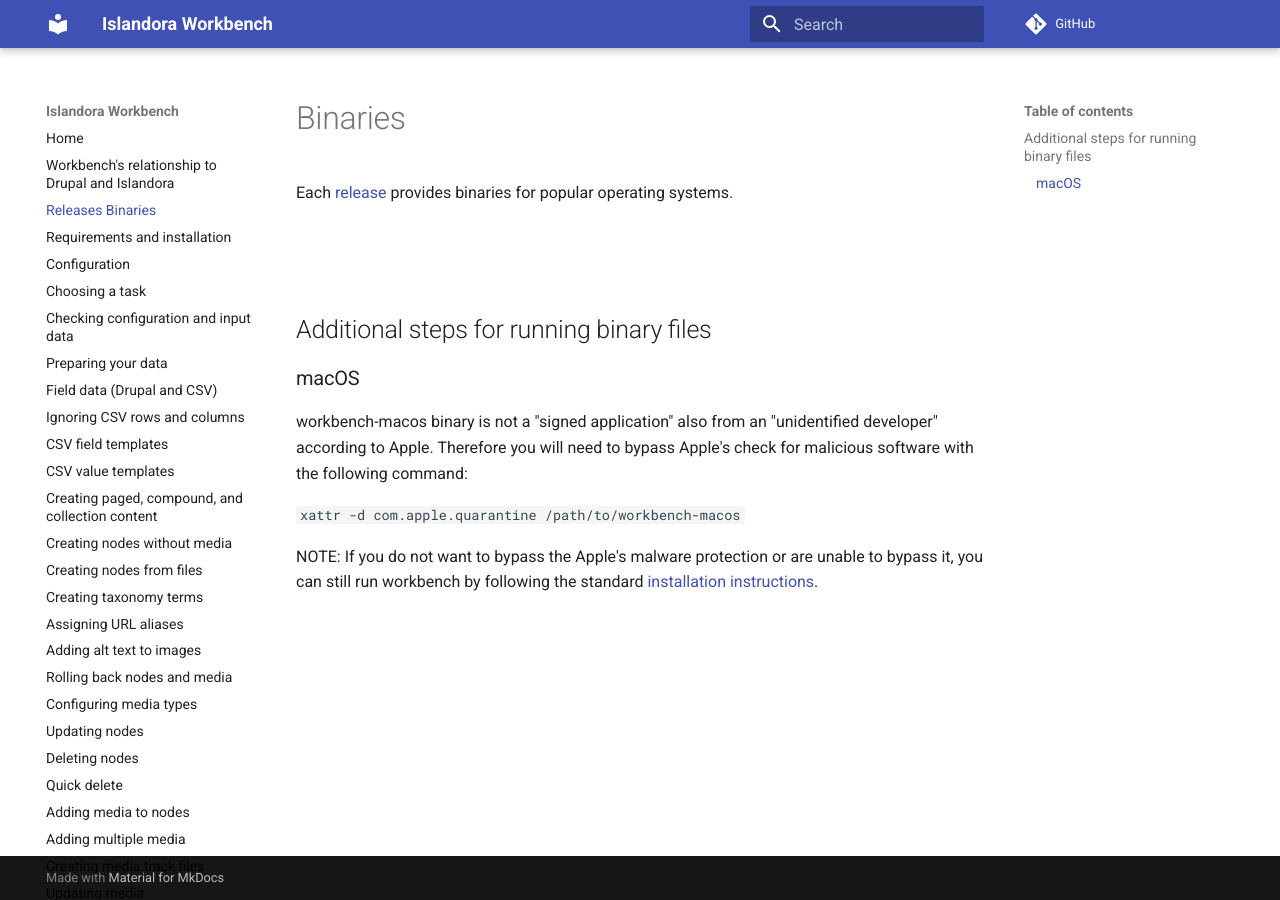
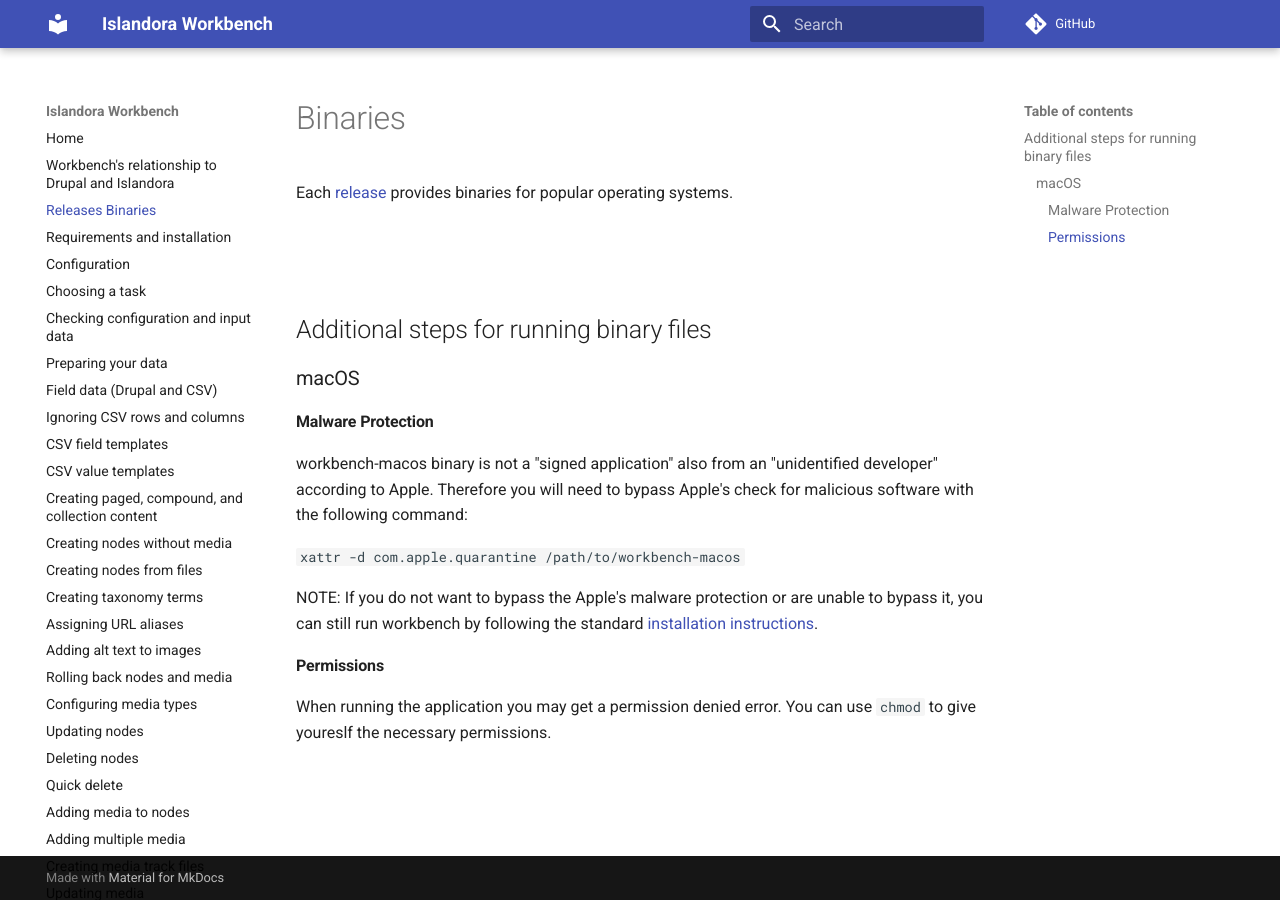
Before and after one commit to mjordan/islandora_workbench_docs, an MkDocs documentation site: the page built from docs/binaries.md, in a window 1280 px wide. Built offline with MkDocs 1.6.1 and Material for MkDocs 9.7.7, drawn with Linux system fonts in a browser that asks for light colours; comment, search, counter and statistics services are not loaded.

Commit message:
Document permissions

```diff
--- a/docs/binaries.md
+++ b/docs/binaries.md
@@ -7,9 +7,13 @@
 ## Additional steps for running binary files
 
 ### macOS
+#### Malware Protection
 
 workbench-macos binary is not a "signed application" also from an "unidentified developer" according to Apple. Therefore you will need to bypass Apple's check for malicious software with the following command:
 
 `xattr -d com.apple.quarantine /path/to/workbench-macos`
 
 NOTE: If you do not want to bypass the Apple's malware protection or are unable to bypass it, you can still run workbench by following the standard [installation instructions](/islandora_workbench_docs/installation).
+
+#### Permissions
+When running the application you may get a permission denied error. You can use `chmod` to give youreslf the necessary permissions.
```
